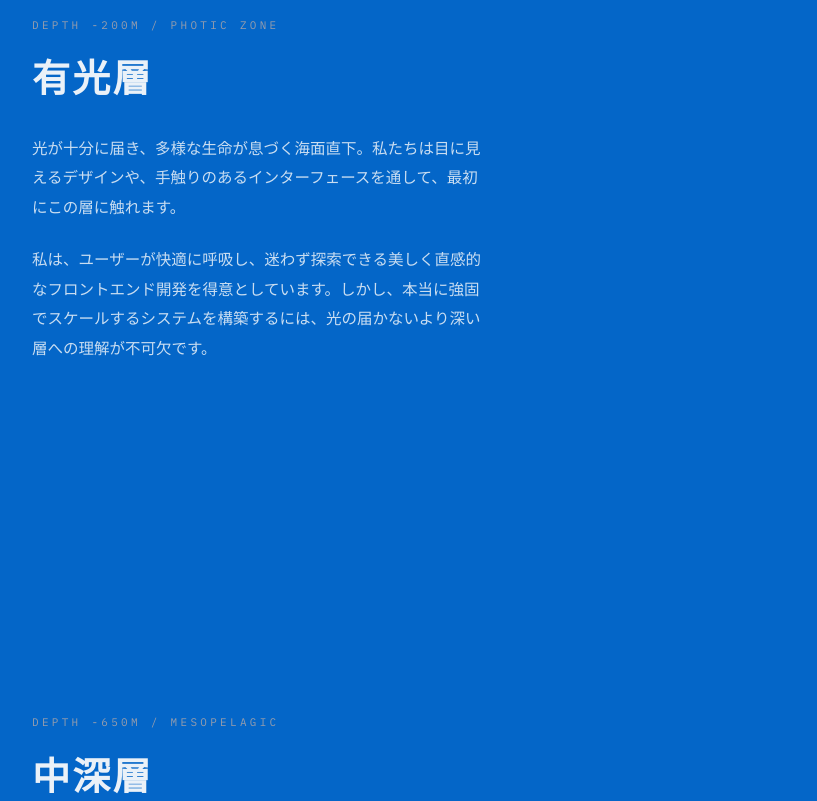
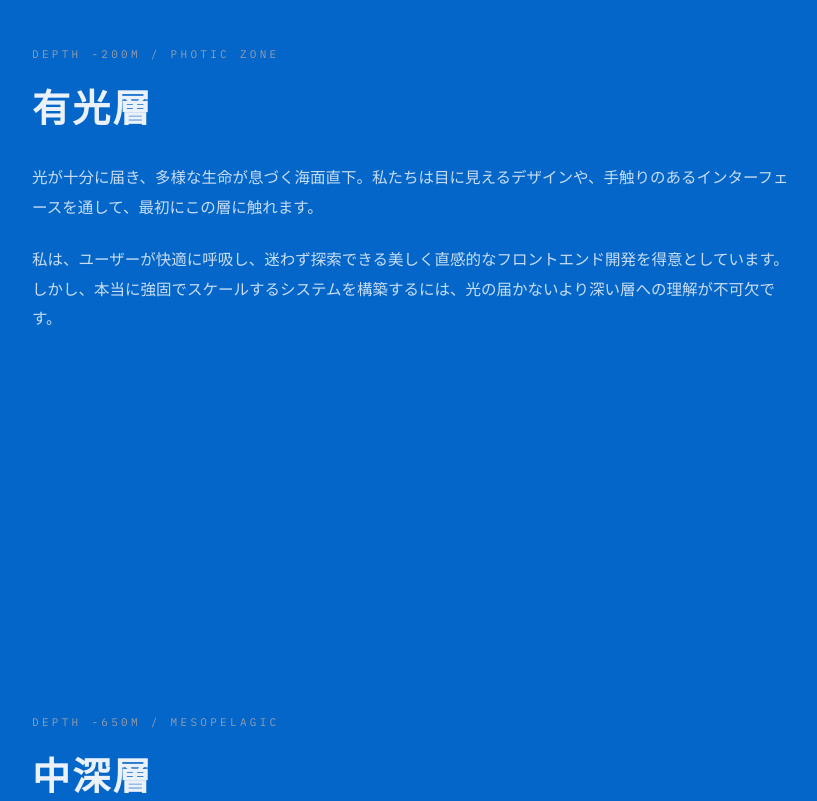
Before and after one commit to music1018/home, an Astro site: page / in a window 1280 px wide. Shown: the part 1800-2601 px from the top of the page, without its empty margins (96-913 px from the left). Built offline with nearby package versions, Linux system fonts and the light colour scheme; Astro itself is replaced by a stand-in of ours.

Commit message:
style: update homepage layout and global CSS styles for improved responsiveness

```diff
--- a/src/pages/index.astro
+++ b/src/pages/index.astro
@@ -251,7 +251,6 @@ const posts = (await getCollection('blog'))
 
 			/* About */
 			.profile-text {
-				max-width: 58ch;
 				color: var(--ink-body);
 			}
 
--- a/src/styles/global.css
+++ b/src/styles/global.css
@@ -28,7 +28,8 @@
 }
 
 html {
-	scroll-behavior: auto; /* スムーズスクロールはJS制御の邪魔になるため無効化 */
+	scroll-behavior: auto;
+	/* スムーズスクロールはJS制御の邪魔になるため無効化 */
 }
 
 body {
@@ -40,11 +41,17 @@ body {
 	font-size: 15.5px;
 	overflow-x: hidden;
 	position: relative;
-	transition: background-color 0.1s ease-out; /* 背景の補間をより滑らかにするため */
+	transition: background-color 0.1s ease-out;
+	/* 背景の補間をより滑らかにするため */
 }
 
 /* タイポグラフィ基本 */
-h1, h2, h3, h4, h5, h6 {
+h1,
+h2,
+h3,
+h4,
+h5,
+h6 {
 	font-family: var(--font-display);
 	color: var(--ink);
 	font-weight: 600;
@@ -53,7 +60,6 @@ h1, h2, h3, h4, h5, h6 {
 
 p {
 	margin-bottom: 1.5em;
-	max-width: 58ch; /* 本文の最大幅制限 */
 }
 
 a {
@@ -94,6 +100,7 @@ button:focus-visible,
 		transform: none !important;
 		transition: none !important;
 	}
+
 	body {
 		transition: none !important;
 	}
@@ -103,13 +110,16 @@ button:focus-visible,
 ::-webkit-scrollbar {
 	width: 6px;
 }
+
 ::-webkit-scrollbar-track {
 	background: rgba(0, 0, 0, 0.2);
 }
+
 ::-webkit-scrollbar-thumb {
 	background: var(--gray-border);
 	border-radius: 3px;
 }
+
 ::-webkit-scrollbar-thumb:hover {
 	background: var(--gray-label);
 }
```
